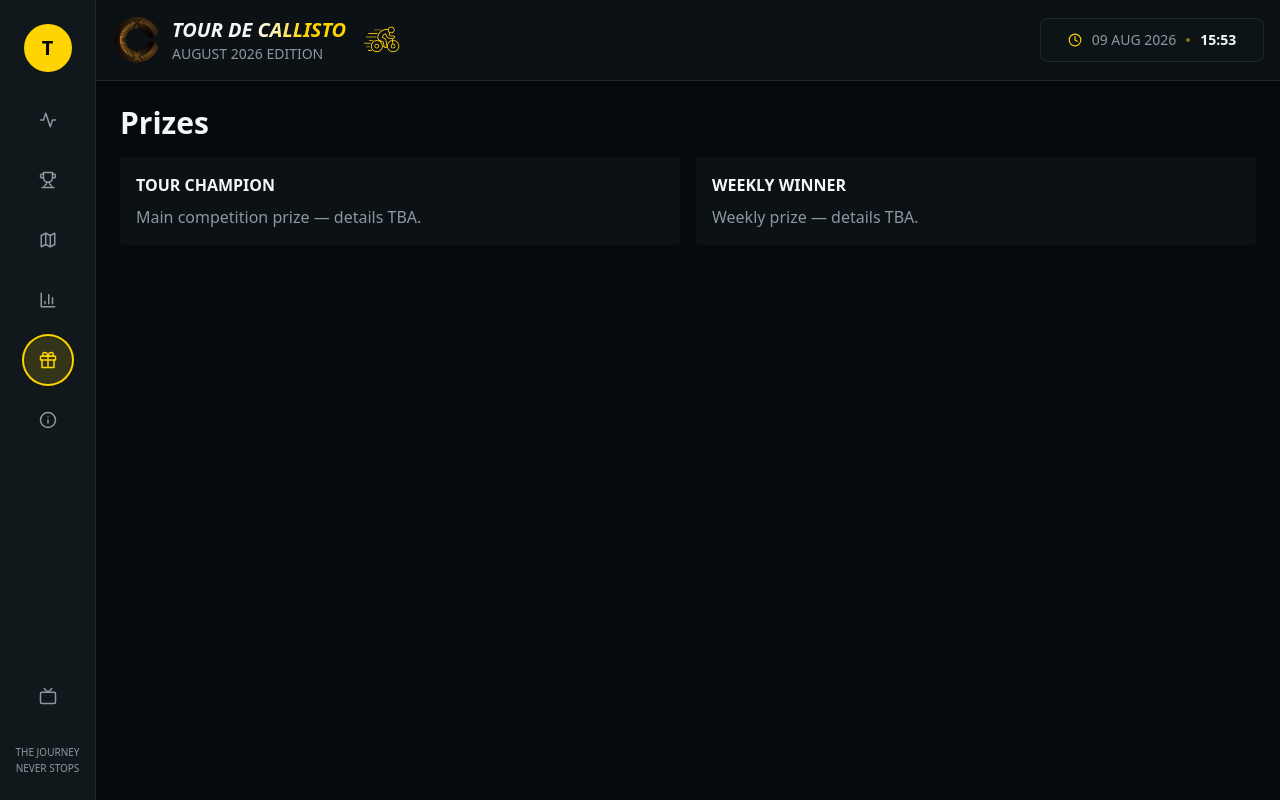
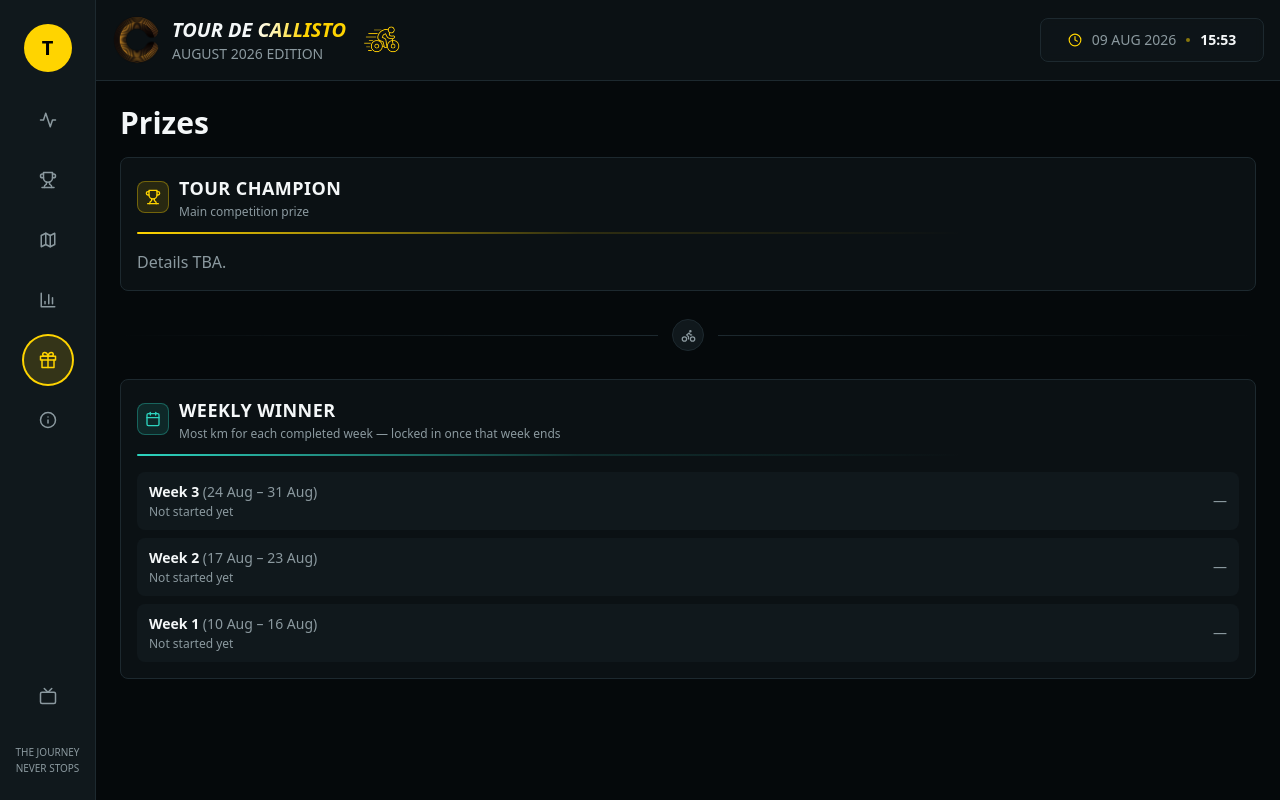
Before and after one commit to J055-B/Callisto-Tour, a Next.js app: page /prizes in a window 1280 px wide. Built offline with nearby package versions, Linux system fonts and the light colour scheme; no server answers.

Commit message:
Add files via upload

```diff
--- a/app/(app)/prizes/page.tsx
+++ b/app/(app)/prizes/page.tsx
@@ -1,17 +1,120 @@
 import React from 'react'
+import { Trophy, Calendar, Clock, Bike } from 'lucide-react'
+import { getTeams, getLeaderboard } from '../../../lib/data-source'
+import { computeWeeklyWinners, TOUR_START } from '../../../lib/calculations'
 
-export default function PrizesPage() {
+export const dynamic = 'force-dynamic'
+
+function formatDate(dateStr: string) {
+  return new Date(dateStr + 'T00:00:00Z').toLocaleDateString('en-GB', { day: '2-digit', month: 'short' })
+}
+
+// Same icon-badge + title + fading gradient underline treatment as the
+// /leaderboard page's sections, so both pages read as one family.
+function SectionHeader({ icon, accent, title, subtitle }: { icon: React.ReactNode; accent: string; title: string; subtitle: string }) {
+  return (
+    <div className="mb-4">
+      <div className="flex items-center gap-2.5">
+        <span className="w-8 h-8 rounded-lg flex items-center justify-center shrink-0" style={{ background: `${accent}1F`, border: `1px solid ${accent}59` }}>
+          {icon}
+        </span>
+        <div>
+          <div className="text-lg font-bold tracking-wide">{title}</div>
+          <div className="text-xs text-secondaryText mt-0.5">{subtitle}</div>
+        </div>
+      </div>
+      <div className="h-0.5 mt-3 rounded-full" style={{ background: `linear-gradient(90deg, ${accent} 0%, ${accent}26 40%, transparent 75%)` }} />
+    </div>
+  )
+}
+
+function SectionDivider() {
+  return (
+    <div className="flex items-center gap-3.5 my-7">
+      <div className="flex-1 h-px bg-gradient-to-r from-transparent to-border" />
+      <span className="w-8 h-8 rounded-full bg-elevated border border-border flex items-center justify-center shrink-0 text-secondaryText">
+        <Bike size={15} />
+      </span>
+      <div className="flex-1 h-px bg-gradient-to-l from-transparent to-border" />
+    </div>
+  )
+}
+
+export default async function PrizesPage() {
+  const [teams, leaderboard] = await Promise.all([getTeams(), getLeaderboard()])
+  // Newest week first — this week's winner (or in-progress leader) always
+  // shows up top, last week gets pushed down, etc.
+  const weeklyWinners = [...computeWeeklyWinners(teams)].reverse()
+  const leader = leaderboard[0]
+  const todayStr = new Date().toISOString().slice(0, 10)
+  const tourStarted = todayStr >= TOUR_START
+  const tourEnded = todayStr > '2026-08-31'
+
   return (
     <div>
       <h1 className="text-3xl font-bold mb-4">Prizes</h1>
-      <div className="grid grid-cols-2 gap-4">
-        <div className="p-4 app-surface rounded">
-          <h3 className="font-semibold">TOUR CHAMPION</h3>
-          <p className="text-secondaryText mt-2">Main competition prize — details TBA.</p>
-        </div>
-        <div className="p-4 app-surface rounded">
-          <h3 className="font-semibold">WEEKLY WINNER</h3>
-          <p className="text-secondaryText mt-2">Weekly prize — details TBA.</p>
+
+      {/* TOUR CHAMPION — full width, top */}
+      <div className="p-4 app-surface rounded-lg border border-border">
+        <SectionHeader icon={<Trophy size={16} color="#FFD400" />} accent="#FFD400" title="TOUR CHAMPION" subtitle="Main competition prize" />
+        {!tourStarted || !leader ? (
+          <p className="text-secondaryText">Details TBA.</p>
+        ) : (
+          <div>
+            <div className="flex items-center gap-2">
+              <span
+                className={
+                  'px-2 py-0.5 rounded-full text-[10px] font-bold tracking-wide ' +
+                  (tourEnded ? 'bg-yellow text-black' : 'bg-elevated border border-border text-secondaryText')
+                }
+              >
+                {tourEnded ? 'CHAMPION' : 'PROVISIONAL LEADER'}
+              </span>
+              {!tourEnded && <span className="text-[10px] text-secondaryText">Tour ends 31 Aug — this can still change</span>}
+            </div>
+            <div className="text-xl font-bold mt-2">{leader.teamCode}</div>
+            <div className="text-sm text-secondaryText">{Math.round(leader.totalDistance).toLocaleString()} km total</div>
+          </div>
+        )}
+      </div>
+
+      <SectionDivider />
+
+      {/* WEEKLY WINNER — most recent week first */}
+      <div className="p-4 app-surface rounded-lg border border-border">
+        <SectionHeader
+          icon={<Calendar size={16} color="#2DD4BF" />}
+          accent="#2DD4BF"
+          title="WEEKLY WINNER"
+          subtitle="Most km for each completed week — locked in once that week ends"
+        />
+
+        <div className="space-y-2">
+          {weeklyWinners.map((w) => (
+            <div key={w.weekIndex} className="flex items-center justify-between rounded-lg bg-elevated px-3 py-2.5">
+              <div>
+                <div className="text-sm font-bold">
+                  {w.weekLabel} <span className="text-secondaryText font-normal">({formatDate(w.start)} – {formatDate(w.end)})</span>
+                </div>
+                {w.status === 'upcoming' && <div className="text-xs text-secondaryText mt-0.5">Not started yet</div>}
+                {w.status === 'in-progress' && (
+                  <div className="text-xs text-electric mt-0.5 flex items-center gap-1">
+                    <Clock size={11} /> Still running — leader can change
+                  </div>
+                )}
+              </div>
+              <div className="text-right">
+                {w.winner ? (
+                  <>
+                    <div className={'font-bold ' + (w.status === 'completed' ? 'text-yellow' : 'text-secondaryText')}>{w.winner.teamCode}</div>
+                    <div className="text-xs text-secondaryText">{Math.round(w.winner.weeklyDistance).toLocaleString()} km</div>
+                  </>
+                ) : (
+                  <div className="text-secondaryText text-sm">—</div>
+                )}
+              </div>
+            </div>
+          ))}
         </div>
       </div>
     </div>
--- a/lib/calculations.ts
+++ b/lib/calculations.ts
@@ -212,3 +212,55 @@ export function computeLeaderboard(teams: Team[], today: Date = new Date()) {
   }
   return entries
 }
+
+export interface WeeklyWinner {
+  weekIndex: number
+  weekLabel: string
+  start: string
+  end: string
+  // 'completed': the week is fully over, winner is final. 'in-progress':
+  // still running, "winner" is just whoever's ahead right now (can still
+  // change). 'upcoming': hasn't started, no leaderboard data to show yet.
+  status: 'completed' | 'in-progress' | 'upcoming'
+  winner?: { teamCode: string; weeklyDistance: number }
+}
+
+// Once a week ends, its winner is permanent — re-running this later for a
+// past week always recomputes the exact same answer from that week's
+// dailyHistory, so nothing needs to be separately "saved" anywhere; the
+// sheet IS the record. Used by the /prizes page.
+export function computeWeeklyWinners(teams: Team[], today: Date = new Date()): WeeklyWinner[] {
+  const todayStr = today.toISOString().slice(0, 10)
+
+  return WEEKS.map((week, i) => {
+    const status: WeeklyWinner['status'] = todayStr > week.end ? 'completed' : todayStr >= week.start ? 'in-progress' : 'upcoming'
+
+    let winner: WeeklyWinner['winner']
+    if (status !== 'upcoming') {
+      const lastDay = todayStr < week.end ? todayStr : week.end
+      let best: WeeklyWinner['winner']
+      for (const team of teams) {
+        const salesByDate = new Map((team.dailyHistory ?? []).map((d) => [d.date, d.sales]))
+        let weeklyDistance = 0
+        if (lastDay >= week.start) {
+          for (const date of eachDateBetween(week.start, lastDay)) {
+            weeklyDistance += kmForDay(team, date, salesByDate.get(date) ?? 0)
+          }
+        }
+        if (!best || weeklyDistance > best.weeklyDistance) {
+          best = { teamCode: team.teamCode, weeklyDistance }
+        }
+      }
+      winner = best
+    }
+
+    return {
+      weekIndex: i + 1,
+      weekLabel: `Week ${i + 1}`,
+      start: week.start,
+      end: week.end,
+      status,
+      winner
+    }
+  })
+}
```
